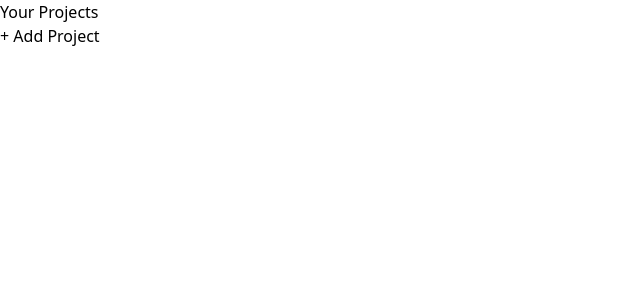
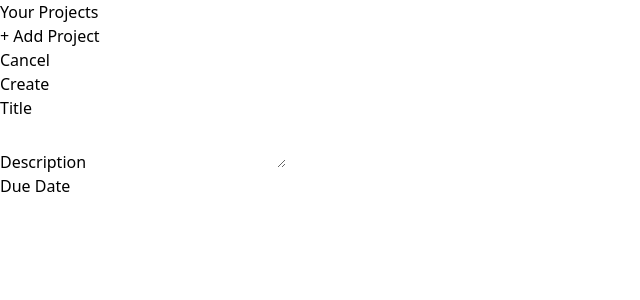
Before and after one commit to AaradhyaGitHub/React-PM-CRUD-App, a React (Vite) app: page / in a window 1280 px wide. Shown: the top 300 px of the page, without its empty margins (0-640 px from the left). Built offline with nearby package versions, Linux system fonts and the light colour scheme.

Commit message:
created Input component, rendering it inside the NewProject Component

```diff
--- a/src/App.jsx
+++ b/src/App.jsx
@@ -1,8 +1,10 @@
+import NewProject from "./components/NewProject.jsx";
 import ProjectsSidebar from "./components/ProjectsSidebar.jsx";
 function App() {
   return (
-    <main className="h-screen">
+    <main className="h-screen flex gap-8">
       <ProjectsSidebar />
+      <NewProject />
     </main>
   );
 }
--- /dev/null
+++ b/src/components/Input.jsx
@@ -0,0 +1,8 @@
+export default function Input({ textarea, label, ...props }) {
+  return (
+    <p>
+      <label>{label}</label>
+      {textarea ? <textarea {...props}/> : <input {...props}/>}
+    </p>
+  );
+}
--- /dev/null
+++ b/src/components/NewProject.jsx
@@ -0,0 +1,20 @@
+import Input from "./Input.jsx";
+export default function NewProject() {
+  return (
+    <div>
+      <menu>
+        <li>
+          <button>Cancel</button>
+        </li>
+        <li>
+          <button>Create</button>
+        </li>
+      </menu>
+      <div>
+        <Input label="Title" />
+        <Input label="Description" textarea />
+        <Input label="Due Date" />
+      </div>
+    </div>
+  );
+}
```
Also changed, not shown: 2 other files (tests, documents, lock files or other folders).
